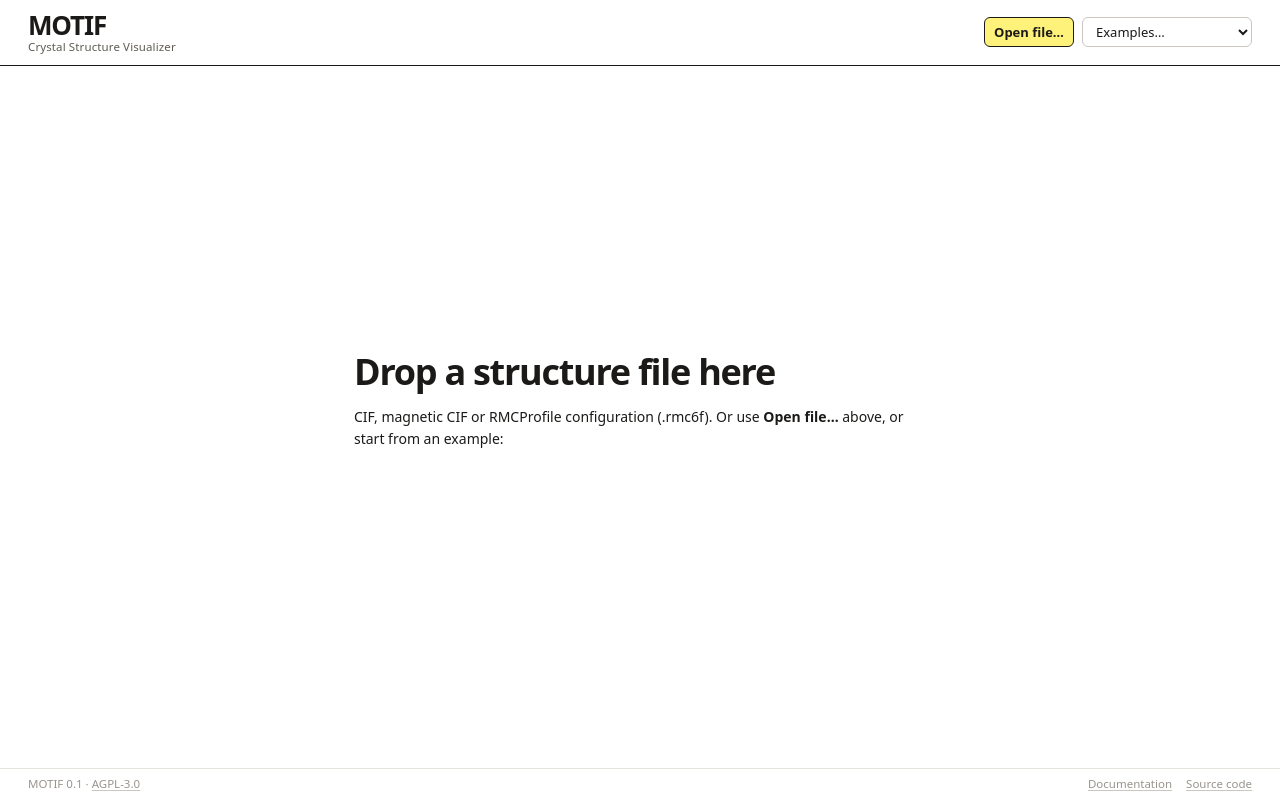
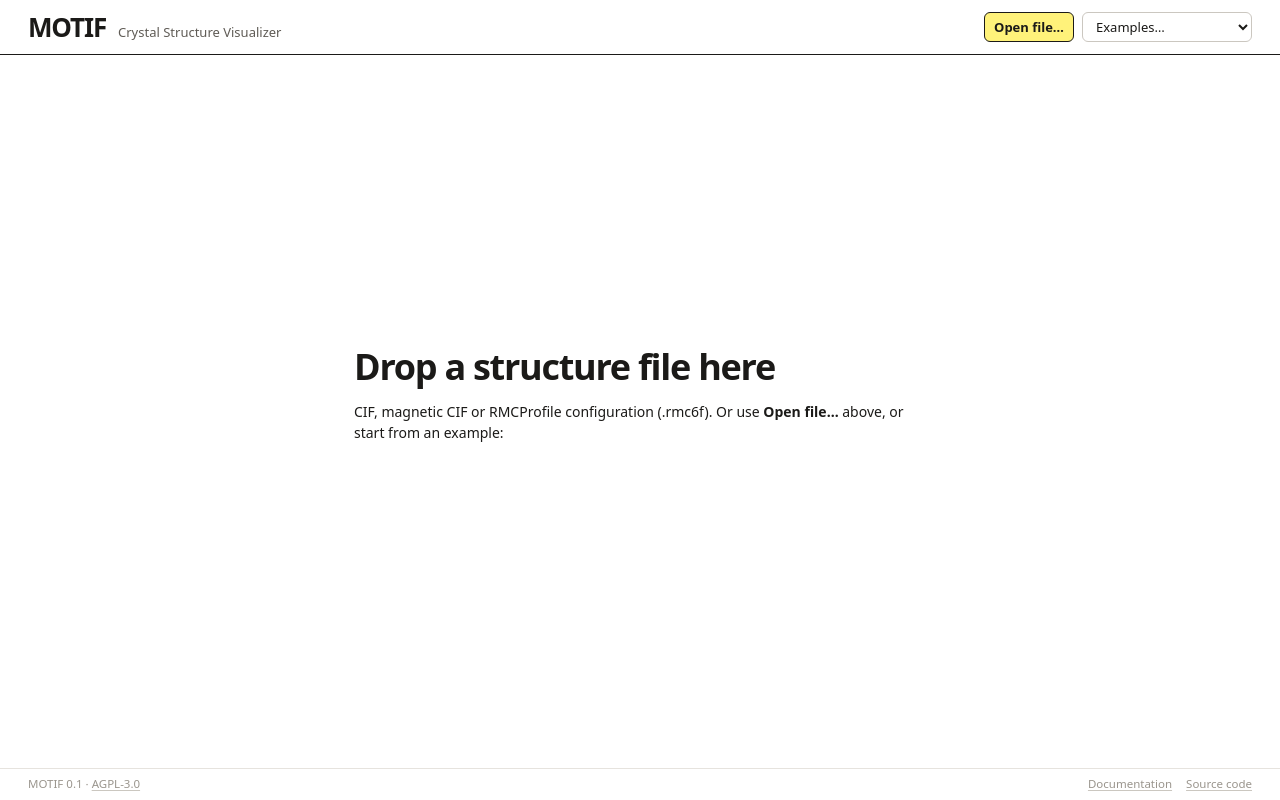
Before and after one commit to drthyang/motif, a React (Vite) app: page / in a window 1280 px wide. Built offline with nearby package versions, Linux system fonts and the light colour scheme; a web font is replaced by a local one.

Commit message:
Header: Crystal Structure Visualizer beside MOTIF; header buttons never wrap their words

```diff
--- a/src/ui/App.tsx
+++ b/src/ui/App.tsx
@@ -879,7 +879,9 @@ export function App() {
                 {physical ? (
                   <>
                     <input type="number" min={30} max={2400} step={50} data-testid="png-dpi" title="Resolution of the PNG, in dots per inch" value={dpiText} onChange={(e) => setDpiText(e.target.value)} />
-                    <span className="unit" data-testid="png-size">dpi ({pngSize[0]} × {pngSize[1]} px)</span>
+                    <span className="unit" title={`The PNG will be ${pngSize[0]} × ${pngSize[1]} px`}>
+                      dpi<span className="px-size" data-testid="png-size"> ({pngSize[0]} × {pngSize[1]} px)</span>
+                    </span>
                   </>
                 ) : (
                   <>
--- a/src/ui/app.css
+++ b/src/ui/app.css
@@ -44,12 +44,15 @@ body { margin: 0; background: var(--page); }
 
 /* Top bar: a bold word mark, then the few things done to a file. A full-width black rule below. */
 .topbar { display: flex; align-items: center; justify-content: space-between; gap: var(--gap); flex-wrap: nowrap; padding: 12px var(--edge); border-bottom: 1px solid var(--rule); }
-.brand { display: flex; flex-direction: column; align-items: flex-start; gap: 3px; min-width: 0; }
+.brand { display: flex; align-items: baseline; gap: 12px; min-width: 0; }
 .mark { font-weight: 700; font-size: 26px; line-height: 1; letter-spacing: -0.045em; }
-.tagline { color: var(--secondary); font-weight: 500; font-size: 11.5px; letter-spacing: 0.01em; line-height: 1; white-space: nowrap; }
+.tagline { color: var(--secondary); font-weight: 500; font-size: 13px; letter-spacing: 0; line-height: 1; white-space: nowrap; }
 .actions { display: flex; align-items: center; gap: 8px; flex-wrap: nowrap; min-width: 0; }
 .actions > select { width: 170px; flex: 0 1 170px; min-width: 110px; }
 .actions .unit { white-space: nowrap; }
+/* Nothing in the header wraps its own words: a button or label keeps its width, only the Examples menu shrinks. */
+.actions > *:not(select) { flex: none; }
+button, .button { white-space: nowrap; }
 .divider { width: 1px; align-self: stretch; background: var(--line); margin: 0 6px; }
 .joined { display: inline-flex; align-items: center; gap: 6px; }
 .unit { color: var(--faint); font-size: var(--fz-small); }
@@ -203,6 +206,10 @@ input[type="color"]::-webkit-color-swatch { border: 0; border-radius: 50%; }
 .foot { display: flex; justify-content: space-between; flex-wrap: wrap; gap: 4px 12px; padding: 7px var(--edge) 9px; color: var(--faint); font-size: 11.5px; border-top: 1px solid var(--line); }
 
 /* Narrow windows: the controls go under the figure and the page scrolls. */
+/* Narrower: the PNG's pixel size moves into the dpi field's tooltip. */
+@media (max-width: 1100px) {
+  .px-size { display: none; }
+}
 @media (max-width: 900px) {
   .topbar { flex-wrap: wrap; }
   .actions { flex-wrap: wrap; }
```
